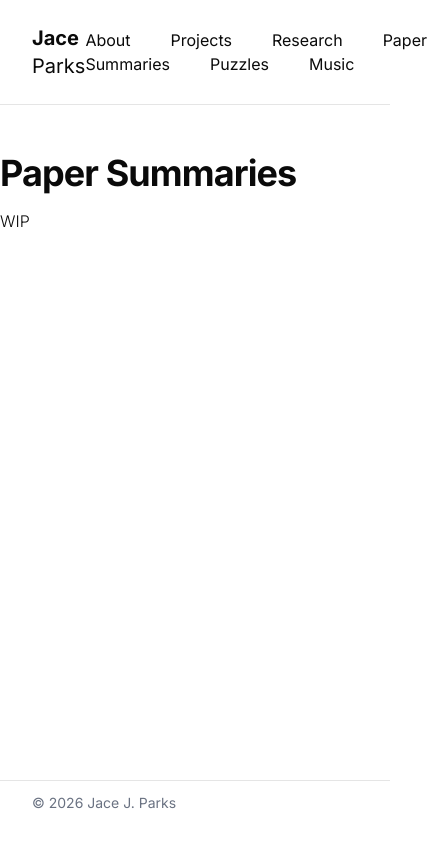
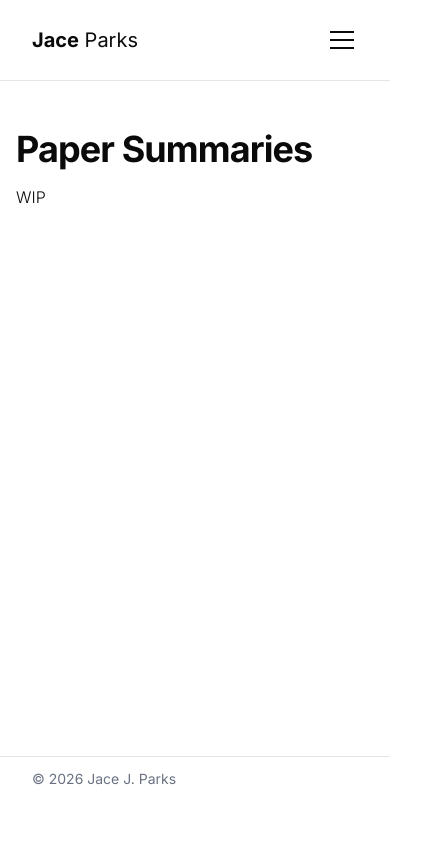
Before and after one commit to Gameknight-Bit/Portfolio, a Next.js app: page /paper-summaries in a window 390 px wide. Shown: the whole page, 427 px wide, since content can reach past the window. Built offline with nearby package versions, Linux system fonts and the light colour scheme.

Commit message:
Mobile Navbar Changes

```diff
--- a/src/app/layout.tsx
+++ b/src/app/layout.tsx
@@ -27,7 +27,7 @@ export default function RootLayout({
         <Navbar />
 
         {/* This {children} variable represents whatever page you are currently on */}
-        <div className="max-w-5xl mx-auto min-h-[80vh]">
+        <div className="max-w-5xl mx-auto min-h-[80vh] px-4">
           {children}
         </div>
 
--- a/src/app/page.tsx
+++ b/src/app/page.tsx
@@ -3,7 +3,7 @@ import CodeforcesStats from "@/components/ui/CodeforcesStats"; // Import the wid
 
 export default function Home() {
   return (
-    <main className="min-h-screen flex-col p-15 animate-in fade-in slide-in-from-bottom-4 duration-700 ease-in-out">
+    <main className="min-h-screen flex-col py-15 animate-in fade-in slide-in-from-bottom-4 duration-700 ease-in-out">
       <h1 className="text-4xl"><b>Jace</b> Parks</h1>
       <p className="mt-4 text-md pb-2">Current CS Student at <a href="https://www.cmu.edu/">Carnegie Mellon University</a></p>
       <div className="flex flex-col md:flex-row gap-4 max-w-4xl">
--- a/src/components/ui/Navbar.tsx
+++ b/src/components/ui/Navbar.tsx
@@ -1,42 +1,80 @@
-"use client"; // This tells Next.js this component runs in the browser
-
+"use client";
 import { useState, useEffect } from "react";
 import { usePathname } from 'next/navigation';
-import Link from "next/link"; // Next.js optimized links
+
+const LINKS = [
+  { href: "/", label: "About" },
+  { href: "/projects", label: "Projects" },
+  { href: "/research", label: "Research" },
+  { href: "/paper-summaries", label: "Paper Summaries" },
+  { href: "/puzzles", label: "Puzzles" },
+  { href: "/music", label: "Music" },
+];
 
 export default function Navbar() {
   const [scrollProgress, setScrollProgress] = useState(0);
+  const [menuOpen, setMenuOpen] = useState(false);
+  const pathname = usePathname();
 
   useEffect(() => {
     const handleScroll = () => {
-      // Calculate how far down the user has scrolled as a percentage
       const totalScroll = document.documentElement.scrollTop;
       const windowHeight = document.documentElement.scrollHeight - document.documentElement.clientHeight;
       const scroll = Math.max(0, Math.min(100, (totalScroll / windowHeight) * 100));
-
       setScrollProgress(Number(scroll));
     };
-
-    // Listen for scroll events
     window.addEventListener("scroll", handleScroll);
     return () => window.removeEventListener("scroll", handleScroll);
   }, []);
 
+  // Close menu when navigating
+  useEffect(() => {
+    setMenuOpen(false);
+  }, [pathname]);
+
   return (
     <header className="sticky top-0 z-50 w-full border-b bg-background/80 backdrop-blur-md">
       <nav className="max-w-4xl mx-auto px-8 py-6 flex justify-between items-center">
-            <div className="text-xl"> { usePathname() !== '/' && ( <a href="/"><b>Jace</b> Parks</a> )} </div>
-            <div className="space-x-10">
-            <a href="/" className="transition-colors hover:text-accent/90">About</a>
-            <a href="/projects" className="transition-colors hover:text-accent/90">Projects</a>
-            <a href="/research" className="transition-colors hover:text-accent/90">Research</a>
-            <a href="/paper-summaries" className="transition-colors hover:text-accent/90">Paper Summaries</a>
-            <a href="/puzzles" className="transition-colors hover:text-accent/90">Puzzles</a>
-            <a href="/music" className="transition-colors hover:text-accent/90">Music</a>
+
+        {/* Logo */}
+        <div className="text-xl">
+          {pathname !== '/' && <a href="/"><b>Jace</b> Parks</a>}
         </div>
+
+        {/* Desktop Links */}
+        <div className="hidden md:flex space-x-10">
+          {LINKS.map(({ href, label }) => (
+            <a key={href} href={href} className="transition-colors hover:text-accent/90">
+              {label}
+            </a>
+          ))}
+        </div>
+
+        {/* Hamburger Button - mobile only */}
+        <button
+          className="md:hidden flex flex-col justify-center items-center gap-1.5 w-8 h-8"
+          onClick={() => setMenuOpen(prev => !prev)}
+          aria-label="Toggle menu"
+        >
+          <span className={`block h-0.5 w-6 bg-foreground transition-all duration-300 ${menuOpen ? 'rotate-45 translate-y-2' : ''}`} />
+          <span className={`block h-0.5 w-6 bg-foreground transition-all duration-300 ${menuOpen ? 'opacity-0' : ''}`} />
+          <span className={`block h-0.5 w-6 bg-foreground transition-all duration-300 ${menuOpen ? '-rotate-45 -translate-y-2' : ''}`} />
+        </button>
+
       </nav>
 
-        {/*Progress Bar :)*/}
+      {/* Mobile Dropdown */}
+      <div className={`md:hidden overflow-hidden transition-all duration-300 ease-in-out ${menuOpen ? 'max-h-96' : 'max-h-0'}`}>
+        <div className="flex flex-col px-8 pb-4 gap-4 border-t pt-4">
+          {LINKS.map(({ href, label }) => (
+            <a key={href} href={href} className="transition-colors hover:text-accent/90">
+              {label}
+            </a>
+          ))}
+        </div>
+      </div>
+
+      {/* Progress Bar */}
       <div
         className="absolute bottom-0 left-0 h-0.5 bg-primary transition-all duration-150 ease-out"
         style={{ width: `${scrollProgress}%` }}
```
Lines whose indentation alone changed are shown as unchanged.
